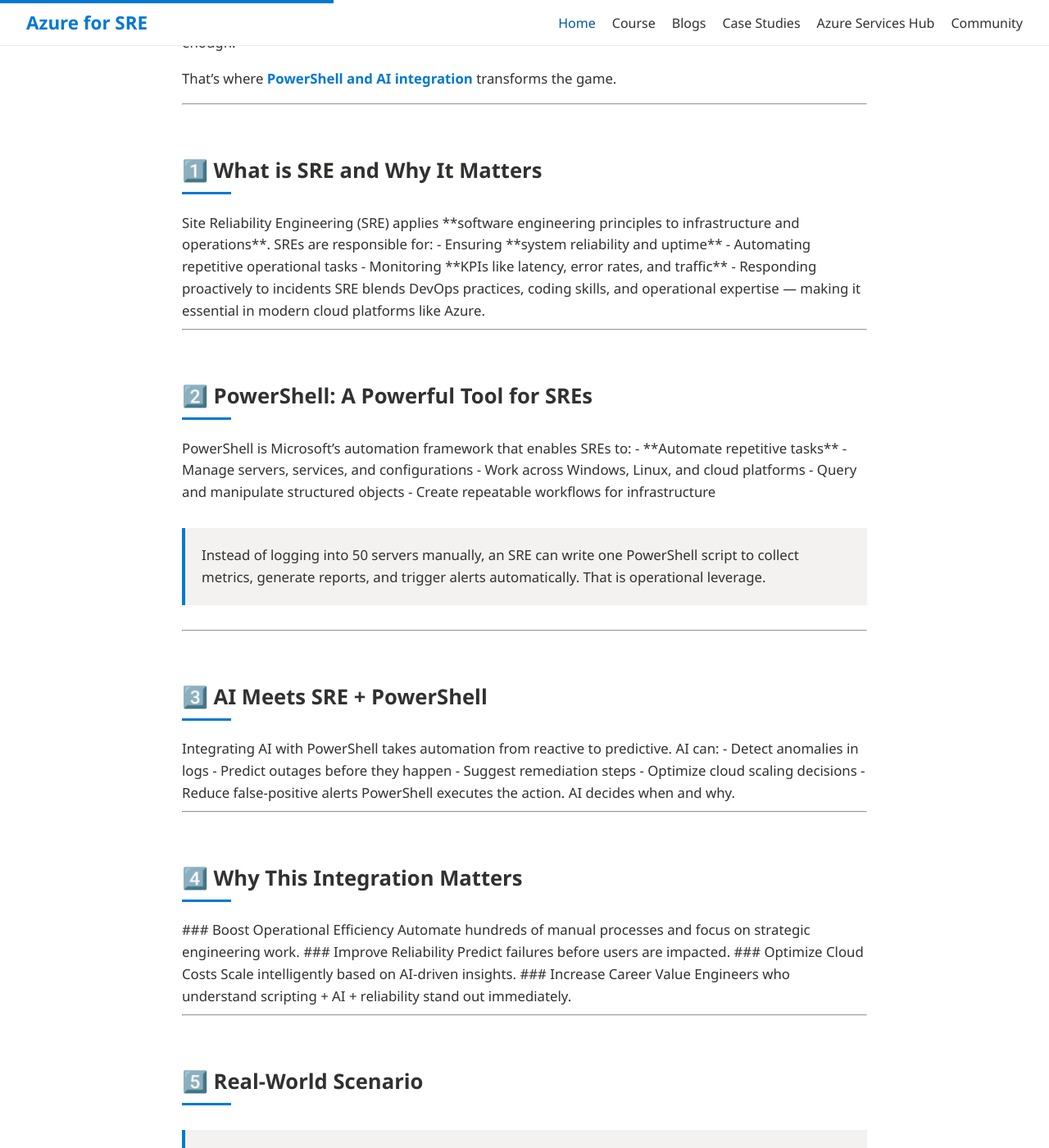
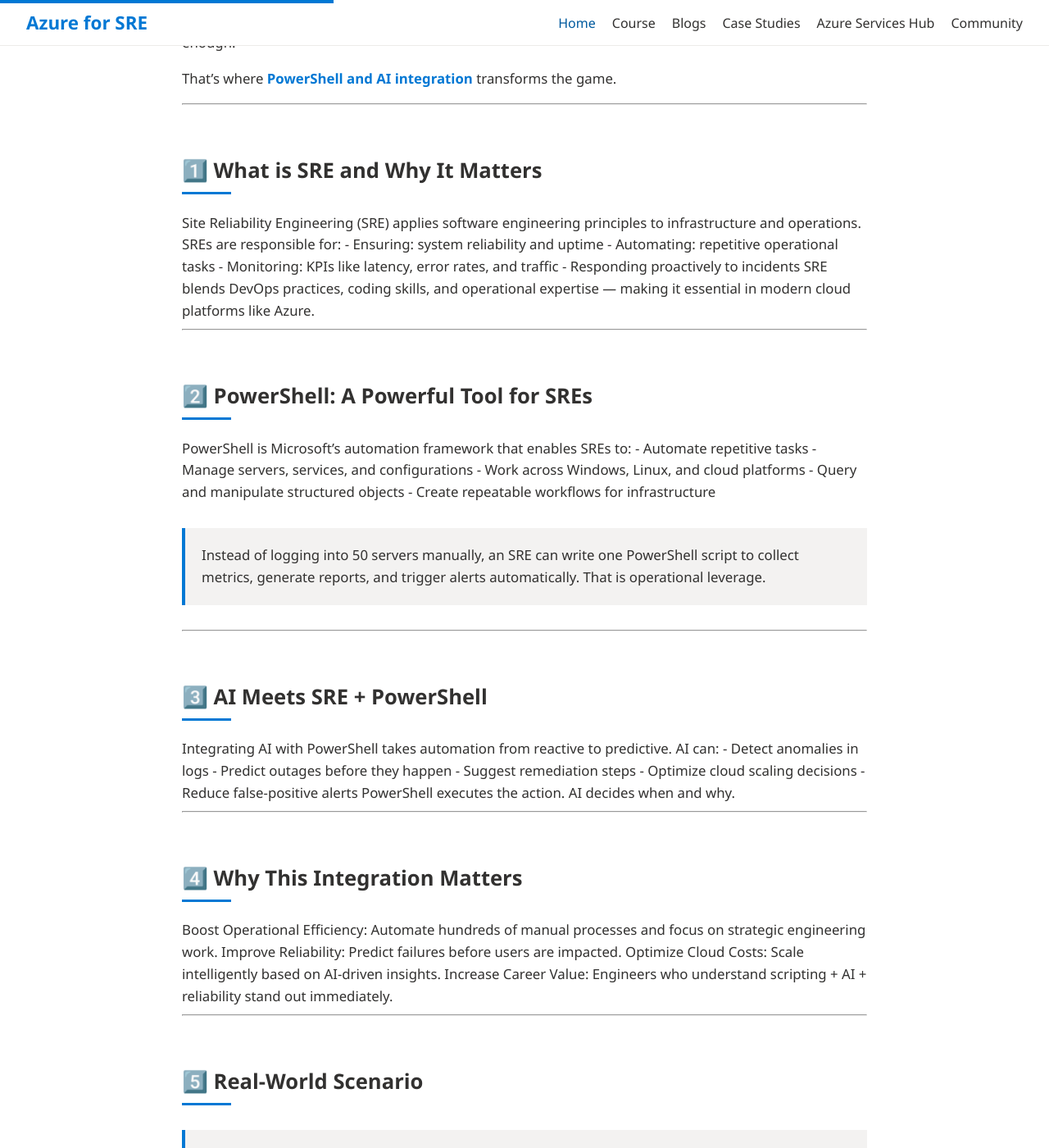
Before and after one commit to Abhiram-Mangde/Course-Azure-for-SREs, a Jekyll site: the page built from docs/blogs/PowerShellBlogs/index.md, in a window 1280 px wide and 1400 px high, scrolled down 405 px. Shown: the whole window at 82% size. Built offline with Jekyll 4.4.1, drawn with Linux system fonts in a browser that asks for light colours; some of the changed text lies outside the part shown.

Commit message:
Fix Cosmetic Changes

```diff
--- a/docs/blogs/PowerShellBlogs/index.md
+++ b/docs/blogs/PowerShellBlogs/index.md
@@ -147,11 +147,11 @@
 
 PowerShell is Microsoft’s automation framework that enables SREs to:
 
-- **Automate repetitive tasks**
-- Manage servers, services, and configurations
-- Work across Windows, Linux, and cloud platforms
-- Query and manipulate structured objects
-- Create repeatable workflows for infrastructure
+    - Automate repetitive tasks
+    - Manage servers, services, and configurations
+    - Work across Windows, Linux, and cloud platforms
+    - Query and manipulate structured objects
+    - Create repeatable workflows for infrastructure
 
 </div>
 
@@ -173,11 +173,11 @@
 
 AI can:
 
-- Detect anomalies in logs
-- Predict outages before they happen
-- Suggest remediation steps
-- Optimize cloud scaling decisions
-- Reduce false-positive alerts
+    - Detect anomalies in logs
+    - Predict outages before they happen
+    - Suggest remediation steps
+    - Optimize cloud scaling decisions
+    - Reduce false-positive alerts
 
 PowerShell executes the action.
 AI decides when and why.
@@ -190,17 +190,13 @@
 
 <div class="fade-in">
 
-### Boost Operational Efficiency
-Automate hundreds of manual processes and focus on strategic engineering work.
+Boost Operational Efficiency: Automate hundreds of manual processes and focus on strategic engineering work.
 
-### Improve Reliability
-Predict failures before users are impacted.
+Improve Reliability: Predict failures before users are impacted.
 
-### Optimize Cloud Costs
-Scale intelligently based on AI-driven insights.
+Optimize Cloud Costs: Scale intelligently based on AI-driven insights.
 
-### Increase Career Value
-Engineers who understand scripting + AI + reliability stand out immediately.
+Increase Career Value: Engineers who understand scripting + AI + reliability stand out immediately.
 
 </div>
 
@@ -230,8 +226,7 @@
 
 <div class="fade-in">
 
-The future is not just automation.
-The future is **intelligent automation**.
+The future is not just automation. The future is intelligent automation.
 
 SRE provides the reliability mindset.
 PowerShell provides automation power.
```
Also changed, not shown: other parts of docs/blogs/PowerShellBlogs/index.md (+5 -5 lines).
